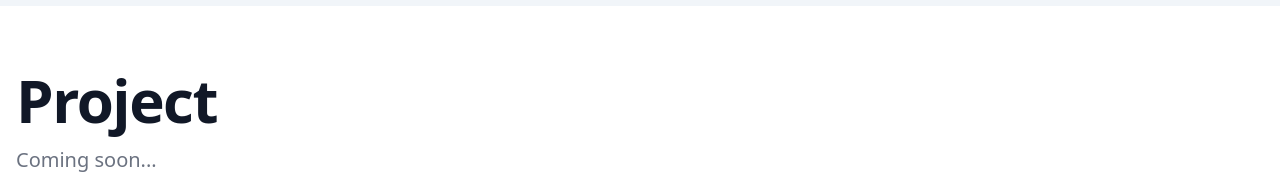
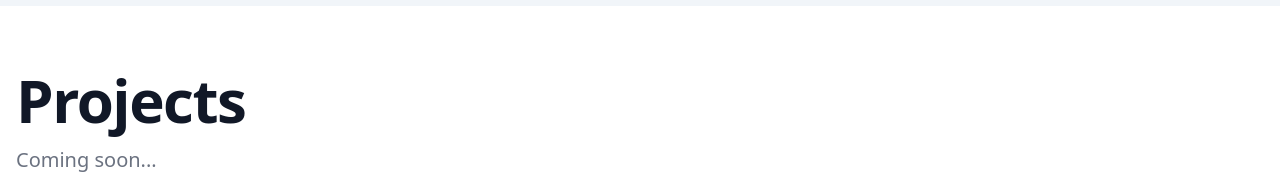
Before and after one commit to seanchuatech/portfolio-website, a React (Vite) app: page / in a window 1280 px wide. Shown: the part 1838-2018 px from the top of the page. Built offline with nearby package versions, Linux system fonts and the light colour scheme.

Commit message:
minor spelling changes

```diff
--- a/src/components/Footer .jsx
+++ b/src/components/Footer .jsx
@@ -10,9 +10,7 @@
             </span>
             <div className="flex mt-4 sm:justify-center md:mt-0 space-x-5 rtl:space-x-reverse">
                   <a href="https://github.com/seanchuatech" target="_blank" className="text-gray-400 hover:text-gray-900 dark:hover:text-white">
-                      {/* <svg className="w-4 h-4" aria-hidden="true" xmlns="http://www.w3.org/2000/svg" fill="currentColor" viewBox="0 0 20 20">
-                            <path fill-rule="evenodd" d="M10 .333A9.911 9.911 0 0 0 6.866 19.65c.5.092.678-.215.678-.477 0-.237-.01-1.017-.014-1.845-2.757.6-3.338-1.169-3.338-1.169a2.627 2.627 0 0 0-1.1-1.451c-.9-.615.07-.6.07-.6a2.084 2.084 0 0 1 1.518 1.021 2.11 2.11 0 0 0 2.884.823c.044-.503.268-.973.63-1.325-2.2-.25-4.516-1.1-4.516-4.9A3.832 3.832 0 0 1 4.7 7.068a3.56 3.56 0 0 1 .095-2.623s.832-.266 2.726 1.016a9.409 9.409 0 0 1 4.962 0c1.89-1.282 2.717-1.016 2.717-1.016.366.83.402 1.768.1 2.623a3.827 3.827 0 0 1 1.02 2.659c0 3.807-2.319 4.644-4.525 4.889a2.366 2.366 0 0 1 .673 1.834c0 1.326-.012 2.394-.012 2.72 0 .263.18.572.681.475A9.911 9.911 0 0 0 10 .333Z" clip-rule="evenodd"/>
-                      </svg> */}
+
                       <svg className="w-4 h-4" aria-hidden="true" fill="currentColor" viewBox="0 0 20 20">
                         <path
                           fillRule="evenodd"
--- a/src/components/Project.jsx
+++ b/src/components/Project.jsx
@@ -5,7 +5,7 @@
     <section className="bg-white dark:bg-gray-900">
         <div className="py-8 px-4 mx-auto max-w-screen-xl lg:py-16 grid lg:grid-cols-2 gap-8 lg:gap-16">
             <div>
-              <h1 className="mb-4 text-4xl font-extrabold tracking-tight leading-none text-gray-900 md:text-5xl lg:text-6xl dark:text-white">Project</h1>
+              <h1 className="mb-4 text-4xl font-extrabold tracking-tight leading-none text-gray-900 md:text-5xl lg:text-6xl dark:text-white">Projects</h1>
               <p className="mb-8 text-lg font-normal text-gray-500 lg:text-xl dark:text-gray-400">Coming soon...</p>
           </div>
         </div>
```
